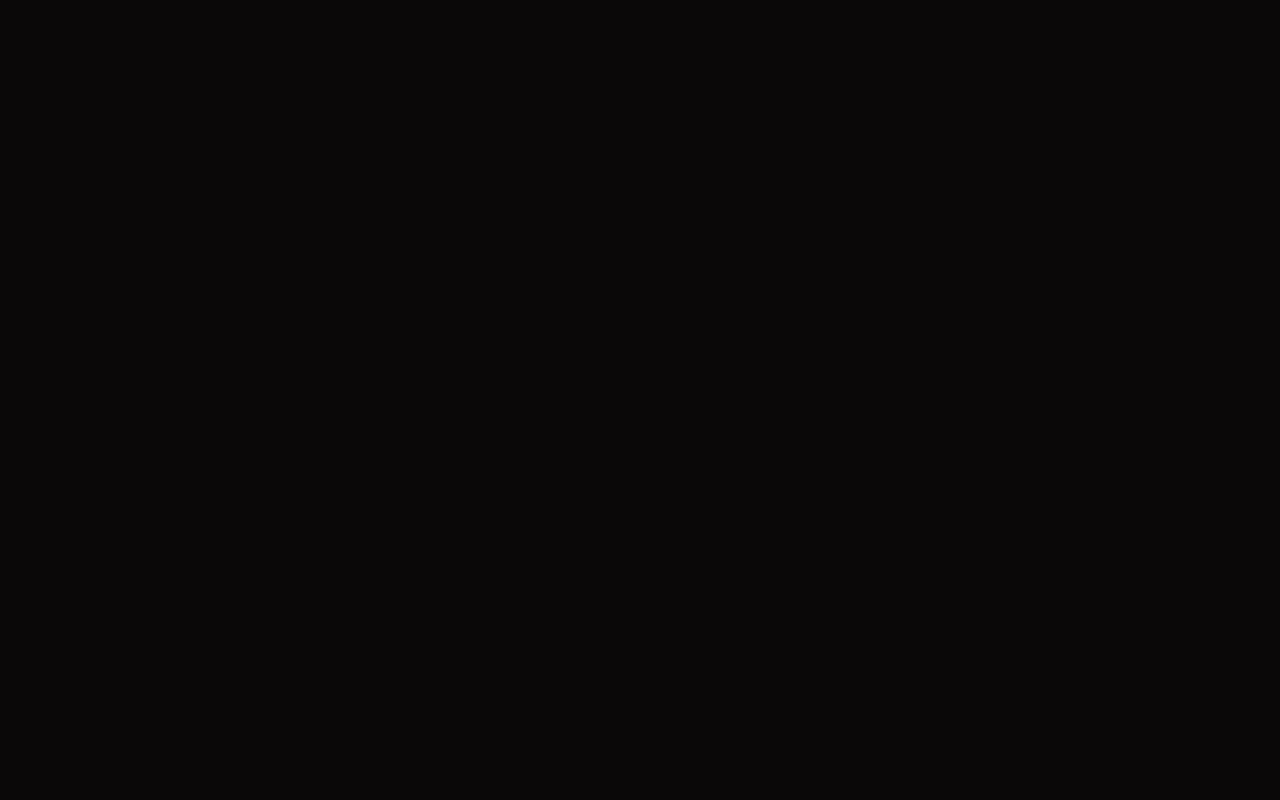
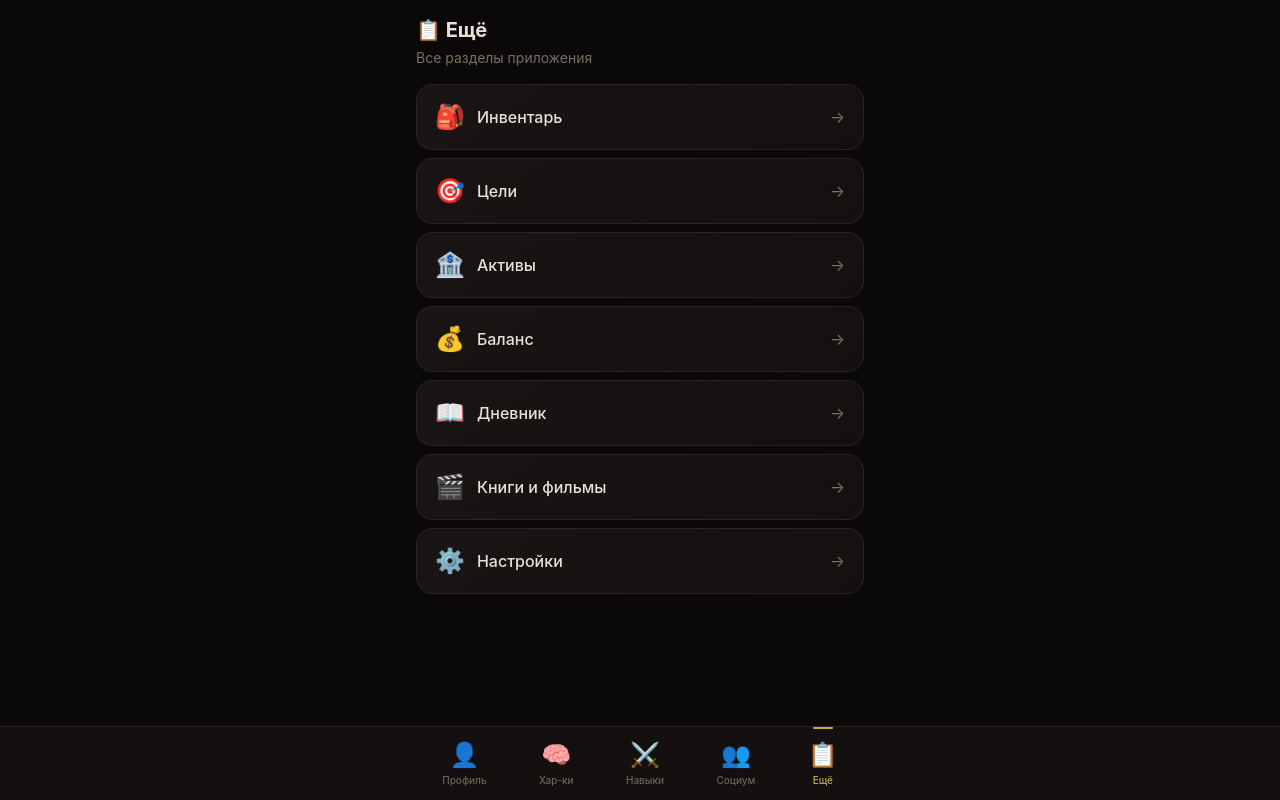
Before and after one commit to choppatyn/LifeOS2, a React (Vite) app: page /more in a window 1280 px wide. Before the commit this address had no page. Built offline with nearby package versions, Linux system fonts and the light colour scheme; the HTML template or start-up script is replaced by a standard one.

Commit message:
Update App.tsx

```diff
--- a/src/App.tsx
+++ b/src/App.tsx
@@ -7,6 +7,7 @@ import Profile from './pages/Profile';
 import Characteristics from './pages/Characteristics';
 import Skills from './pages/Skills';
 import Society from './pages/Society';
+import More from './pages/More';
 import Inventory from './pages/Inventory';
 import Goals from './pages/Goals';
 import Assets from './pages/Assets';
@@ -24,6 +25,7 @@ const App: React.FC = () => {
           <Route path="characteristics" element={<Characteristics />} />
           <Route path="skills" element={<Skills />} />
           <Route path="society" element={<Society />} />
+          <Route path="more" element={<More />} />
           <Route path="inventory" element={<Inventory />} />
           <Route path="goals" element={<Goals />} />
           <Route path="assets" element={<Assets />} />
```
